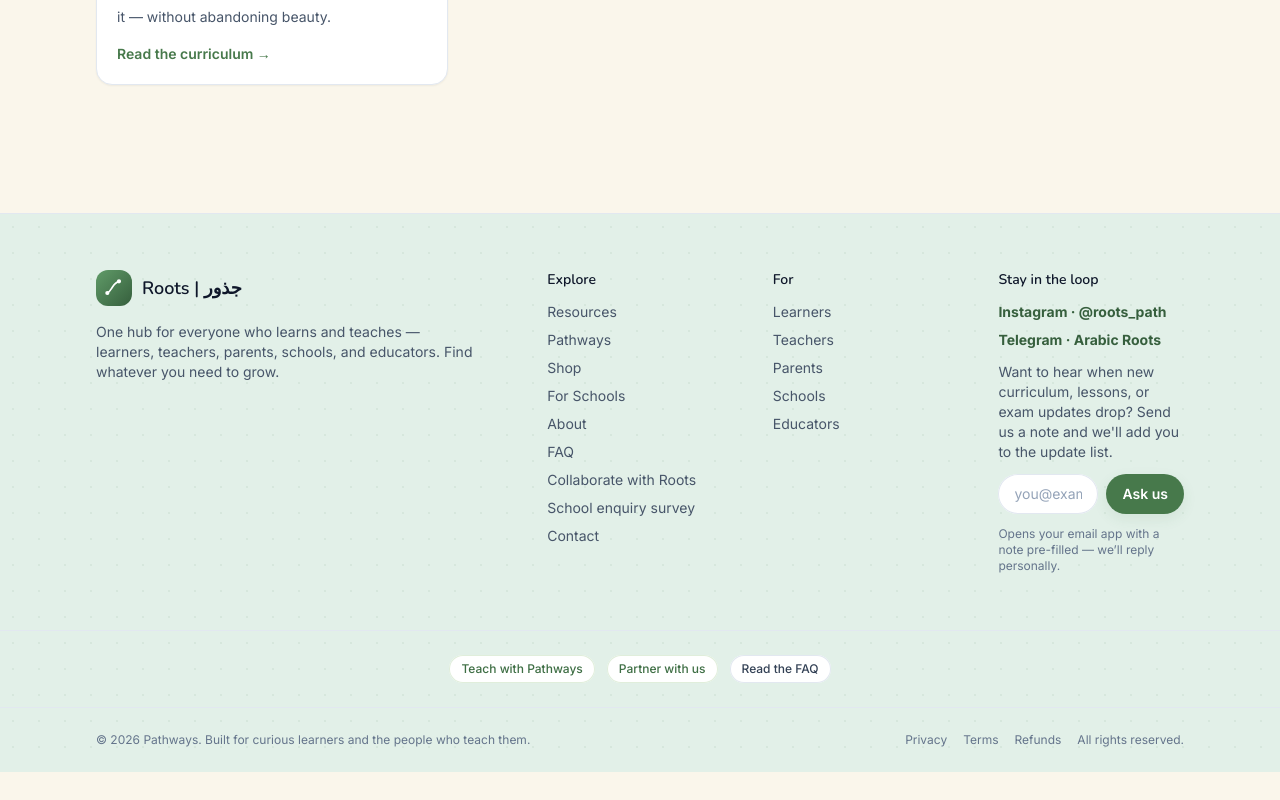
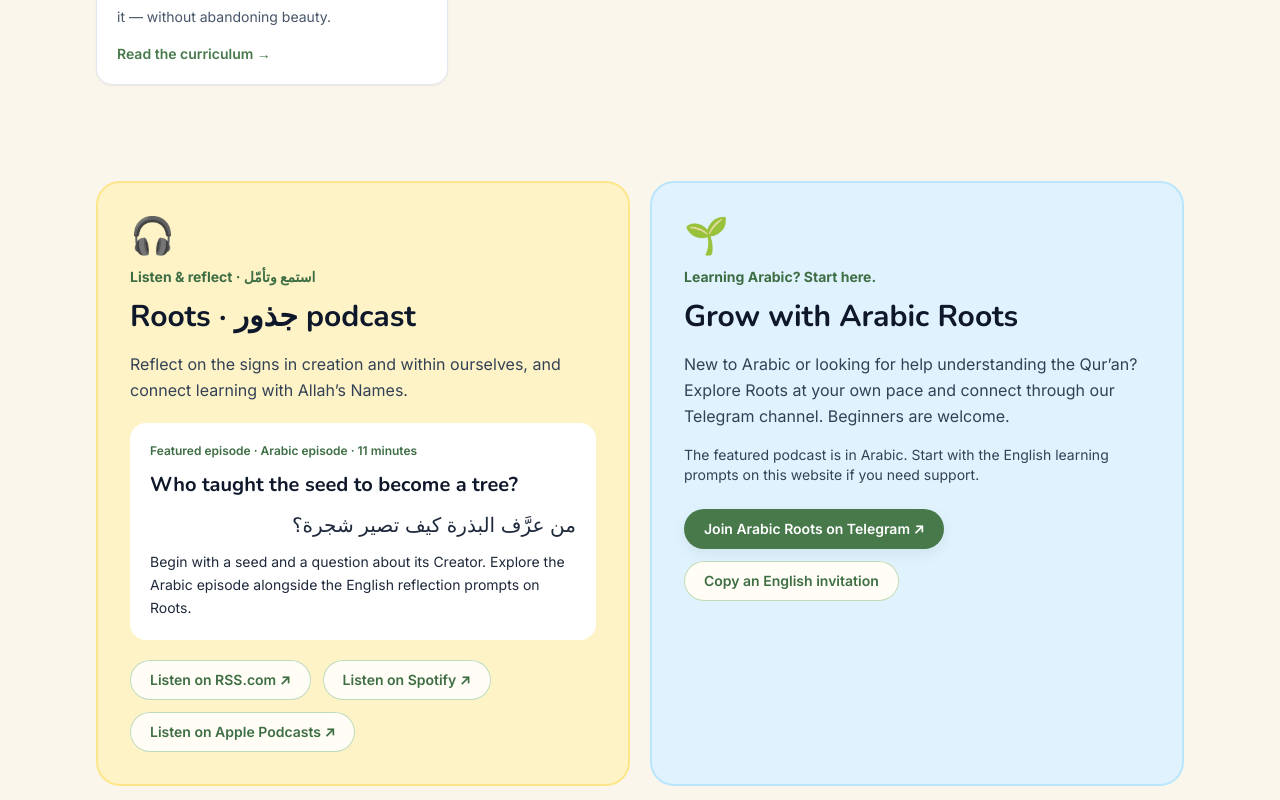
Before and after one commit to DinaElAhl/Pathways-, a React (Vite) app: page /roots in a window 1280 px wide. Shown: the part 10420-11220 px from the top of the page. Before the commit the page ends 11192 px from the top, so only its background shows below. Built offline with nearby package versions, Linux system fonts and the light colour scheme.

Commit message:
feat: add public Roots podcast links and English Telegram invitation

```diff
--- /dev/null
+++ b/src/components/RootsPodcast.jsx
@@ -0,0 +1,33 @@
+import { useState } from 'react'
+import { rootsPodcast } from '../data/podcasts.js'
+import { socialLinks } from '../data/socialLinks.js'
+
+export default function RootsPodcast() {
+  const [notice,setNotice] = useState('')
+  const telegram = socialLinks.find(s=>s.name==='Telegram')
+  async function copyInvitation() {
+    try {
+      await navigator.clipboard.writeText(`Learning Arabic or exploring the Qur’an? Discover Roots games, reading samples and reflections, and join the Arabic Roots community. Beginners are welcome. Website: https://www.pathwayslearn.com/ — Telegram: ${telegram.url}`)
+      setNotice('English invitation copied. Share it with someone who would find it useful.')
+    } catch { setNotice(`Join Arabic Roots: ${telegram.url}`) }
+  }
+  return <section className="container-page py-12" aria-labelledby="roots-podcast-title">
+    <div className="grid gap-5 md:grid-cols-2">
+      <div className="rounded-3xl bg-amber-100 border-2 border-amber-200 p-6 sm:p-8">
+        <span aria-hidden="true" className="text-4xl">🎧</span><p className="mt-3 text-sm font-bold text-brand-700">Listen & reflect · استمع وتأمّل</p>
+        <h2 id="roots-podcast-title" className="mt-3 text-3xl font-bold">{rootsPodcast.title} podcast</h2>
+        <p className="mt-4 leading-relaxed text-slate-700">{rootsPodcast.introduction}</p>
+        <div className="mt-5 rounded-2xl bg-white p-5"><p className="text-xs font-semibold text-brand-700">Featured episode · {rootsPodcast.episode.language} · {rootsPodcast.episode.duration}</p><h3 className="mt-3 text-xl font-bold">{rootsPodcast.episode.title}</h3><p lang="ar" dir="rtl" className="mt-3 text-xl">{rootsPodcast.episode.arabic}</p><p className="mt-3 text-sm leading-relaxed">{rootsPodcast.episode.summary}</p></div>
+        <div className="mt-5 flex flex-wrap gap-3">{rootsPodcast.platforms.map(p=><a key={p.name} href={p.url} target="_blank" rel="noopener noreferrer" className="btn-secondary">Listen on {p.name} ↗</a>)}</div>
+      </div>
+      <div className="rounded-3xl bg-sky-100 border-2 border-sky-200 p-6 sm:p-8">
+        <span aria-hidden="true" className="text-4xl">🌱</span><p className="mt-3 text-sm font-bold text-brand-700">Learning Arabic? Start here.</p>
+        <h2 className="mt-3 text-3xl font-bold">Grow with Arabic Roots</h2>
+        <p className="mt-4 leading-relaxed text-slate-700">New to Arabic or looking for help understanding the Qur’an? Explore Roots at your own pace and connect through our Telegram channel. Beginners are welcome.</p>
+        <p className="mt-4 text-sm text-slate-700">The featured podcast is in Arabic. Start with the English learning prompts on this website if you need support.</p>
+        <div className="mt-6 flex flex-wrap gap-3"><a href={telegram.url} target="_blank" rel="noopener noreferrer" className="btn-primary">Join Arabic Roots on Telegram ↗</a><button type="button" onClick={copyInvitation} className="btn-secondary">Copy an English invitation</button></div>
+        <p role="status" className="mt-4 text-sm text-brand-800">{notice}</p>
+      </div>
+    </div>
+  </section>
+}
--- /dev/null
+++ b/src/data/podcasts.js
@@ -0,0 +1,10 @@
+export const rootsPodcast = {
+  title: 'Roots · جذور',
+  introduction: 'Reflect on the signs in creation and within ourselves, and connect learning with Allah’s Names.',
+  episode: { title: 'Who taught the seed to become a tree?', arabic: 'من عرَّف البذرة كيف تصير شجرة؟', duration: '11 minutes', language: 'Arabic episode', summary: 'Begin with a seed and a question about its Creator. Explore the Arabic episode alongside the English reflection prompts on Roots.' },
+  platforms: [
+    { name: 'RSS.com', url: 'https://rss.com/podcasts/who-told-the-seed-to-become-a-tree/' },
+    { name: 'Spotify', url: 'https://open.spotify.com/show/58uReBXhrMzZ7Y0uuOXcI4' },
+    { name: 'Apple Podcasts', url: 'https://podcasts.apple.com/eg/podcast/id6816708481?i=1000791886945' },
+  ],
+}
--- a/src/pages/Home.jsx
+++ b/src/pages/Home.jsx
@@ -1,3 +1,4 @@
+import RootsPodcast from '../components/RootsPodcast.jsx'
 import { Link } from 'react-router-dom'
 import CreativeTrail from '../components/CreativeTrail.jsx'
 import RootsCommunity from '../components/RootsCommunity.jsx'
--- a/src/pages/RootsNames.jsx
+++ b/src/pages/RootsNames.jsx
@@ -1,3 +1,4 @@
+import RootsPodcast from '../components/RootsPodcast.jsx'
 import RootsMethodCards from '../components/RootsMethodCards.jsx'
 import NameStudyCard from '../components/NameStudyCard.jsx'
 import { useMemo, useState } from 'react'
@@ -78,6 +79,7 @@ export default function RootsNames() {
           )}
         </div>
       </section>
+      <RootsPodcast />
     </>
   )
 }
--- a/src/pages/RootsOfKnowledge.jsx
+++ b/src/pages/RootsOfKnowledge.jsx
@@ -1,3 +1,4 @@
+import RootsPodcast from '../components/RootsPodcast.jsx'
 import EncyclopediaCallout from '../components/EncyclopediaCallout.jsx'
 import NameStudyCard from '../components/NameStudyCard.jsx'
 import { Link } from 'react-router-dom'
@@ -82,6 +83,7 @@ export default function RootsOfKnowledge() {
           ))}
         </div>
       </section>
+      <RootsPodcast />
     </>
   )
 }
```
